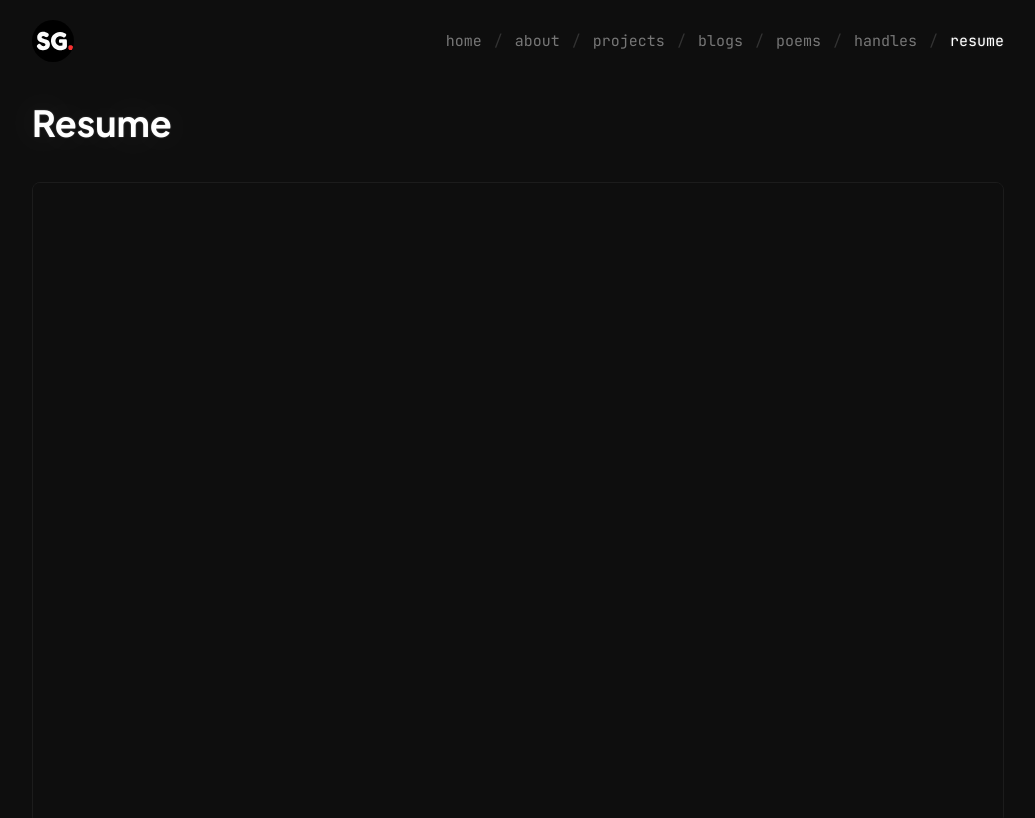
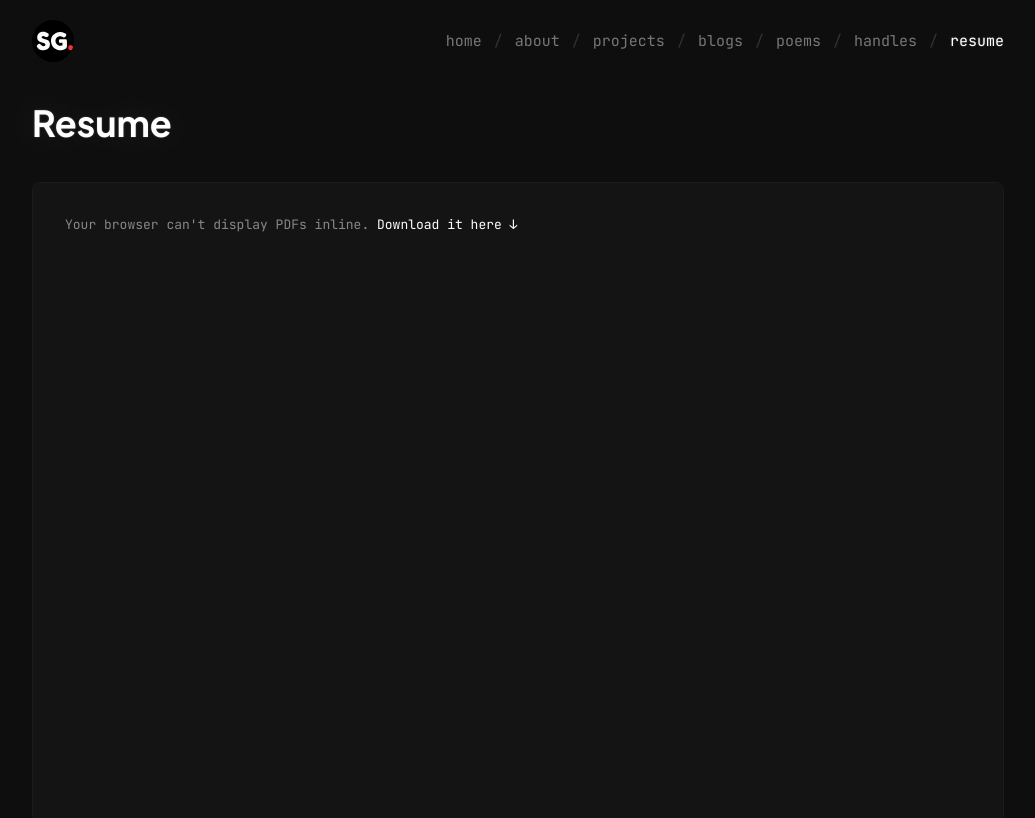
Before and after one commit to s4rojx/saroj-portfolio, a Next.js app: page /resume in a window 1280 px wide. Shown: the top 818 px of the page, without its empty margins (122-1157 px from the left). Built offline with nearby package versions, Linux system fonts and the light colour scheme.

Commit message:
Added Resume

```diff
--- a/app/resume/page.tsx
+++ b/app/resume/page.tsx
@@ -16,7 +16,17 @@ export default function Resume() {
 
 
       <div className="w-full mb-6" style={{ border: "0.5px solid #1c1c1c", borderRadius: "8px", overflow: "hidden" }}>
-        <iframe src="/resume.pdf" className="w-full" style={{ height: "80vh", border: "none", backgroundColor: "#141414" }} />
+        <object
+          data="/resume.pdf"
+          type="application/pdf"
+          className="w-full"
+          style={{ height: "80vh", border: "none", backgroundColor: "#141414" }}
+        >
+          <p style={{ color: "#888", padding: "2rem", fontFamily: "var(--font-mono)", fontSize: "13px" }}>
+            Your browser can&apos;t display PDFs inline.{" "}
+            <a href="/resume.pdf" style={{ color: "#fff" }}>Download it here ↓</a>
+          </p>
+        </object>
       </div>
 
 
--- a/next.config.ts
+++ b/next.config.ts
@@ -5,7 +5,8 @@ const nextConfig: NextConfig = {
   async headers() {
     return [
       {
-        source: "/(.*)",
+        // Apply X-Frame-Options: DENY to all routes except static files like resume.pdf
+        source: "/((?!resume\.pdf).*)",
         headers: [
           { key: "X-Frame-Options", value: "DENY" },
           { key: "X-Content-Type-Options", value: "nosniff" },
@@ -13,6 +14,15 @@ const nextConfig: NextConfig = {
           { key: "Permissions-Policy", value: "camera=(), microphone=(), geolocation=()" },
         ],
       },
+      {
+        // Allow resume.pdf to be embedded (no X-Frame-Options restriction)
+        source: "/resume.pdf",
+        headers: [
+          { key: "X-Content-Type-Options", value: "nosniff" },
+          { key: "Referrer-Policy", value: "strict-origin-when-cross-origin" },
+          { key: "Content-Type", value: "application/pdf" },
+        ],
+      },
     ];
   },
 };
```
Also changed, not shown: 1 other file (tests, documents, lock files or other folders).
